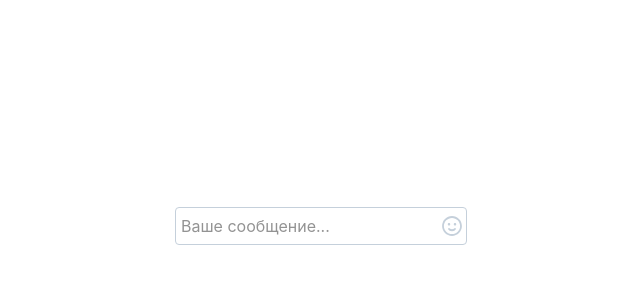
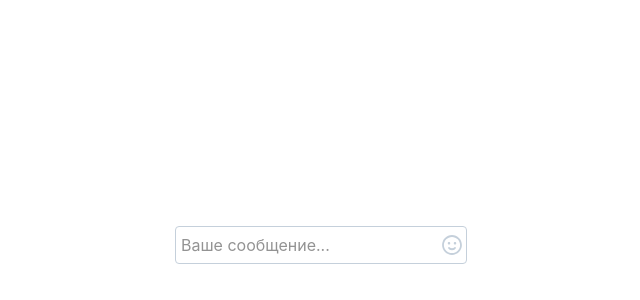
Before and after one commit to vladdenisov/vk-input, a React (Create React App) app: page / in a window 1280 px wide. Shown: the part 174-474 px from the top of the page, without its empty margins (320-960 px from the left). Built offline with nearby package versions, Linux system fonts and the light colour scheme.

Commit message:
fix(chat): better positioning

```diff
--- a/src/App.scss
+++ b/src/App.scss
@@ -5,4 +5,9 @@ $blue: #2A5885;
   width: 100%;
   height: 100vh;
   display: flex;
+  flex-direction: column;
 }
+.chat {
+  height: 50%;
+  width: 100%;
+}
--- a/src/App.tsx
+++ b/src/App.tsx
@@ -5,6 +5,7 @@ import Form from "./Components/Form/Form";
 function App() {
   return (
     <div className="App">
+        <div className={'chat'} />
       <Form/>
     </div>
   );
--- a/src/Components/EmojiPicker/EmojiButton/EmojiButton.scss
+++ b/src/Components/EmojiPicker/EmojiButton/EmojiButton.scss
@@ -7,7 +7,7 @@
   font-size: 16px;
   background: none;
   display: flex;
-  &:hover {
+  &:hover, &:focus {
     background: #F0F2F5;
     border-radius: 3px;
   }
--- a/src/Components/Form/Form.scss
+++ b/src/Components/Form/Form.scss
@@ -1,5 +1,5 @@
 .form {
   width: 290px;
   min-height: 30px;
-  margin: auto;
+  margin: 0 auto;
 }
--- a/src/Components/MessageInput/MessageInput.scss
+++ b/src/Components/MessageInput/MessageInput.scss
@@ -9,6 +9,8 @@
         margin: auto 0;
         padding: 2px 5px;
         width: 90%;
+        max-height: 300px;
+        overflow-y: auto;
         text-align: start;
         &:focus {
             outline: none;
--- a/src/Components/MessageInput/MessageInput.tsx
+++ b/src/Components/MessageInput/MessageInput.tsx
@@ -65,9 +65,9 @@ function MessageInput() {
                 togglePicker()
             }
         }
-        input.current?.addEventListener('keydown', listener)
-        return input.current?.removeEventListener('keydown', listener)
-    }, [togglePicker])
+        input.current?.addEventListener('keydown', (e) => listener(e))
+        return input.current?.removeEventListener('keydown', (e) => listener(e))
+    }, [])
 
     const onSelect = (emoji: string) => {
         if (input.current) {
```
